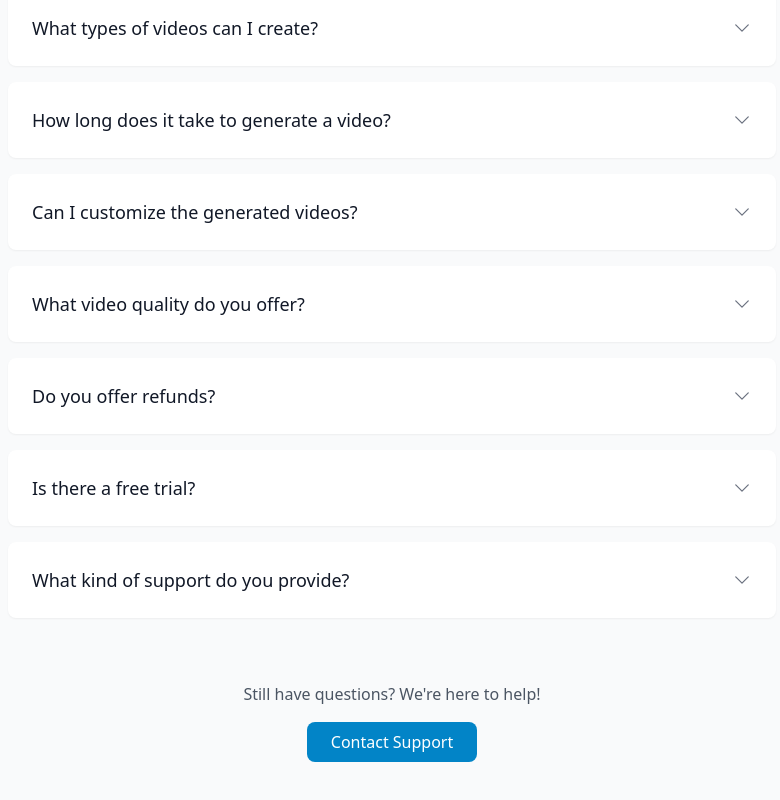
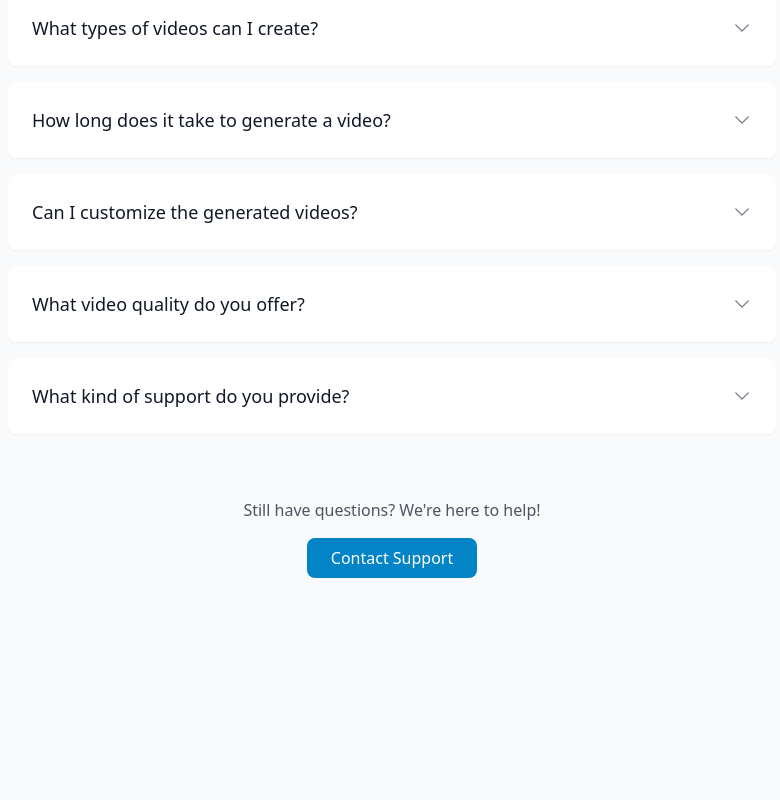
Before and after one commit to Rohan-Singhh/PromoGenieAi, a React (Vite) app in the folder frontend/: page / in a window 1280 px wide. Shown: the part 5584-6384 px from the top of the page, without its empty margins (248-1028 px from the left). After the commit the page ends 6258 px from the top, so only its background shows below. Built offline with nearby package versions, Linux system fonts and the light colour scheme; no server answers.

Commit message:
refactor(FAQ): Simplify FAQ component structure and improve readability

```diff
--- a/frontend/src/components/FAQ.jsx
+++ b/frontend/src/components/FAQ.jsx
@@ -22,14 +22,6 @@ const faqs = [
   {
     question: "What video quality do you offer?",
     answer: "We offer multiple quality options from standard (720p) to high definition (1080p) and even 4K for enterprise plans. The quality you can access depends on your subscription tier."
-  },
-  {
-    question: "Do you offer refunds?",
-    answer: "Yes, we offer a 30-day money-back guarantee if you're not satisfied with our service. No questions asked."
-  },
-  {
-    question: "Is there a free trial?",
-    answer: "Yes! We offer a 14-day free trial with full access to all features. No credit card required to start your trial."
   },
   {
     question: "What kind of support do you provide?",
```
